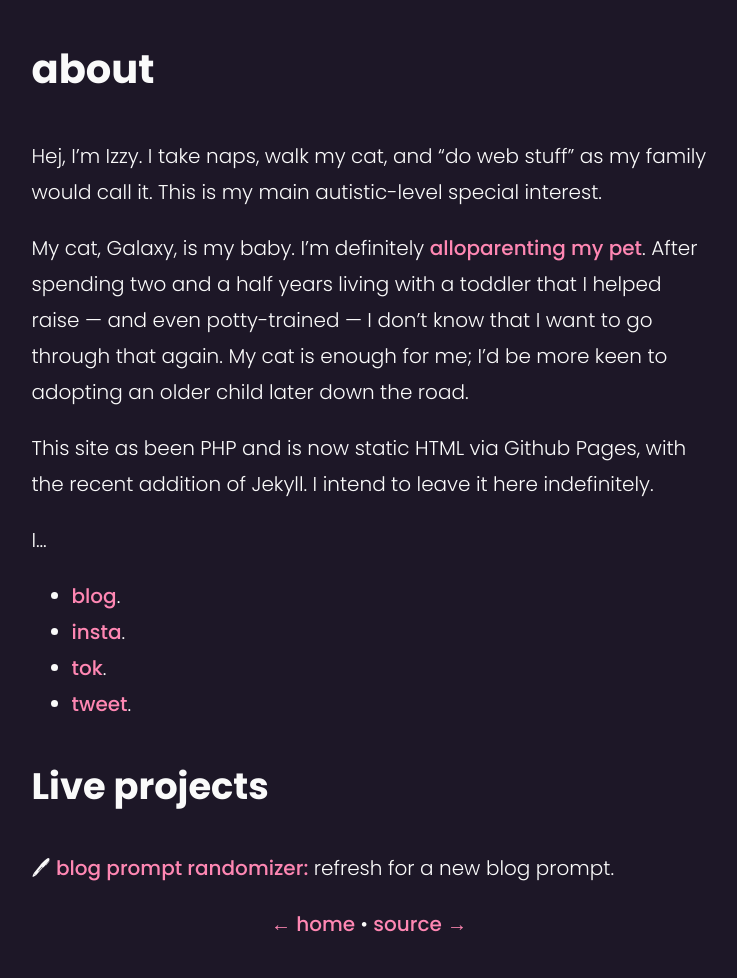
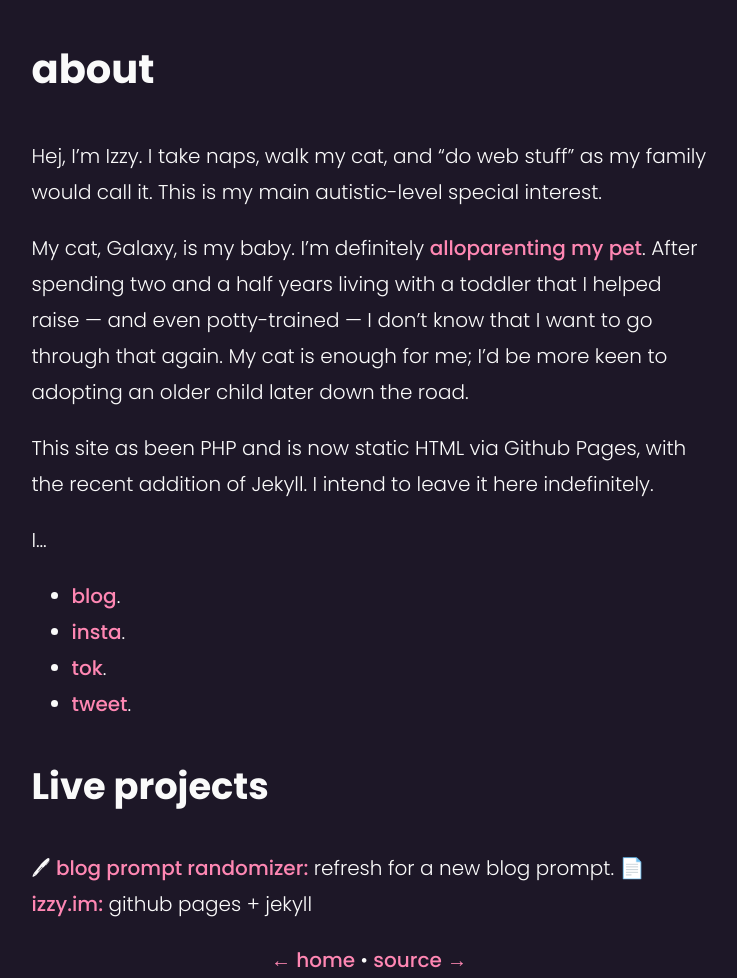
Before and after one commit to autisticjane/autisticjane.github.io, a Jekyll site: the page built from about.md, in a window 1280 px wide. Shown: the whole page, without its empty margins (271-1008 px from the left). Built offline with Jekyll 4.4.1, drawn with Linux system fonts in a browser that asks for light colours; before the commit the page ends 942 px from its top, so only the background shows below that.

Commit message:
Update about.md

```diff
--- a/about.md
+++ b/about.md
@@ -17,3 +17,4 @@ I...
 
 ## Live projects
 🖊 [blog prompt randomizer:](//blogprompt.xyz) refresh for a new blog prompt.
+📄 [izzy.im:](https://github.com/izzylively/izzylively.github.io/) github pages + jekyll
```
